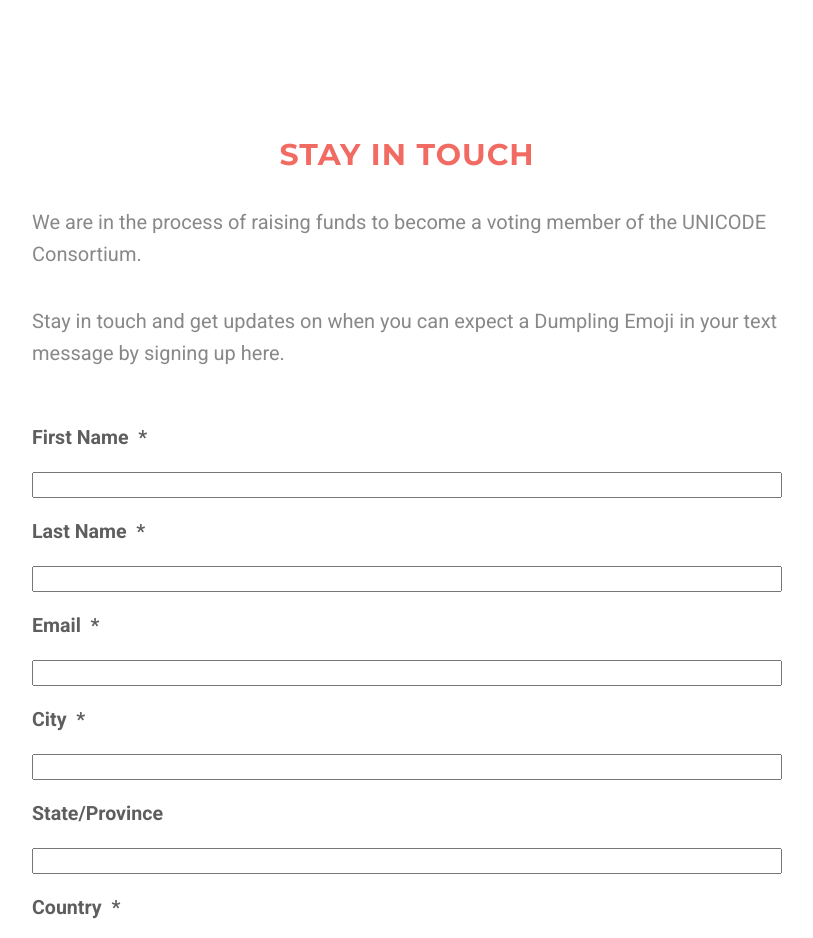
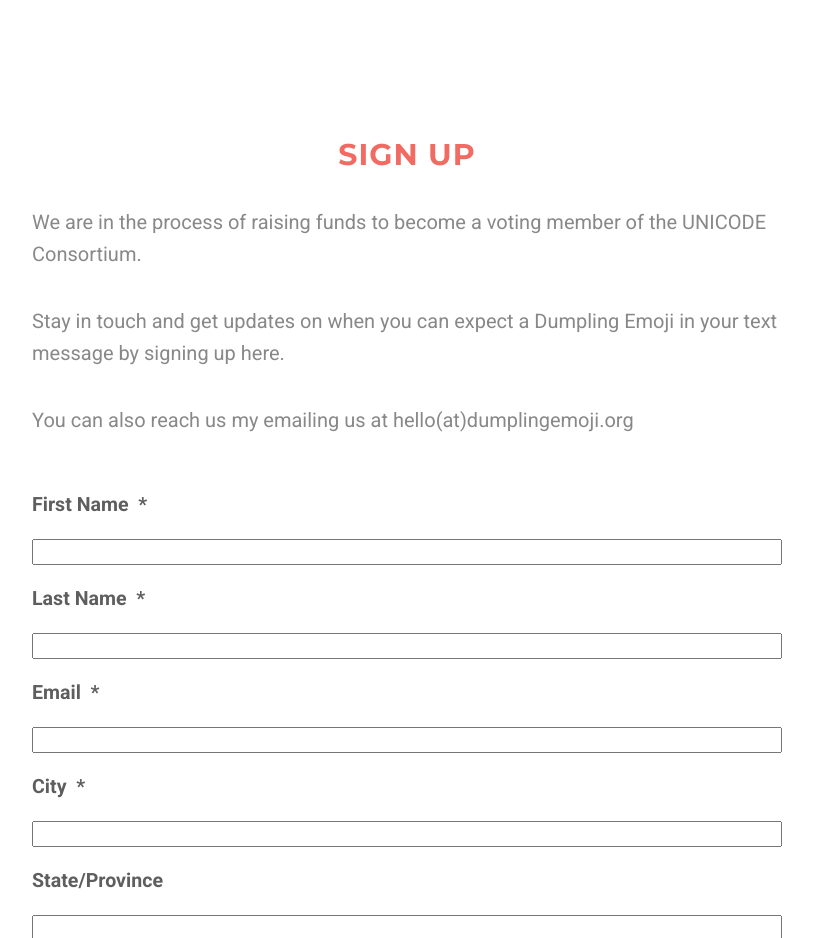
Before and after one commit to emojination/dumpling-emoji, a plain HTML site: page index.html in a window 1280 px wide. Shown: the part 3400-4338 px from the top of the page, without its empty margins (233-1046 px from the left). Drawn offline with Linux system fonts and the light colour scheme; some packages are replaced by stand-ins of ours.

Commit message:
Adding hello@dumplingemoji.org contact info
Adding email address

```diff
--- a/index.html
+++ b/index.html
@@ -215,12 +215,12 @@
     <section id="contact" class="container content-section text-center">
         <div class="row">
             <div class="col-lg-8 col-lg-offset-2">
-                <h2>Stay in touch</h2>
-
+                <h2>Sign Up</h2>
 
                 <p>We are in the process of raising funds to become a voting member of the UNICODE Consortium.</p>
 
                 <p>Stay in touch and get updates on when you can expect a Dumpling Emoji in your text message by signing up here.</p>
+                <p>You can also reach us my emailing us at hello(at)dumplingemoji.org</p>
 
 
                 <div id="googleform">
```
